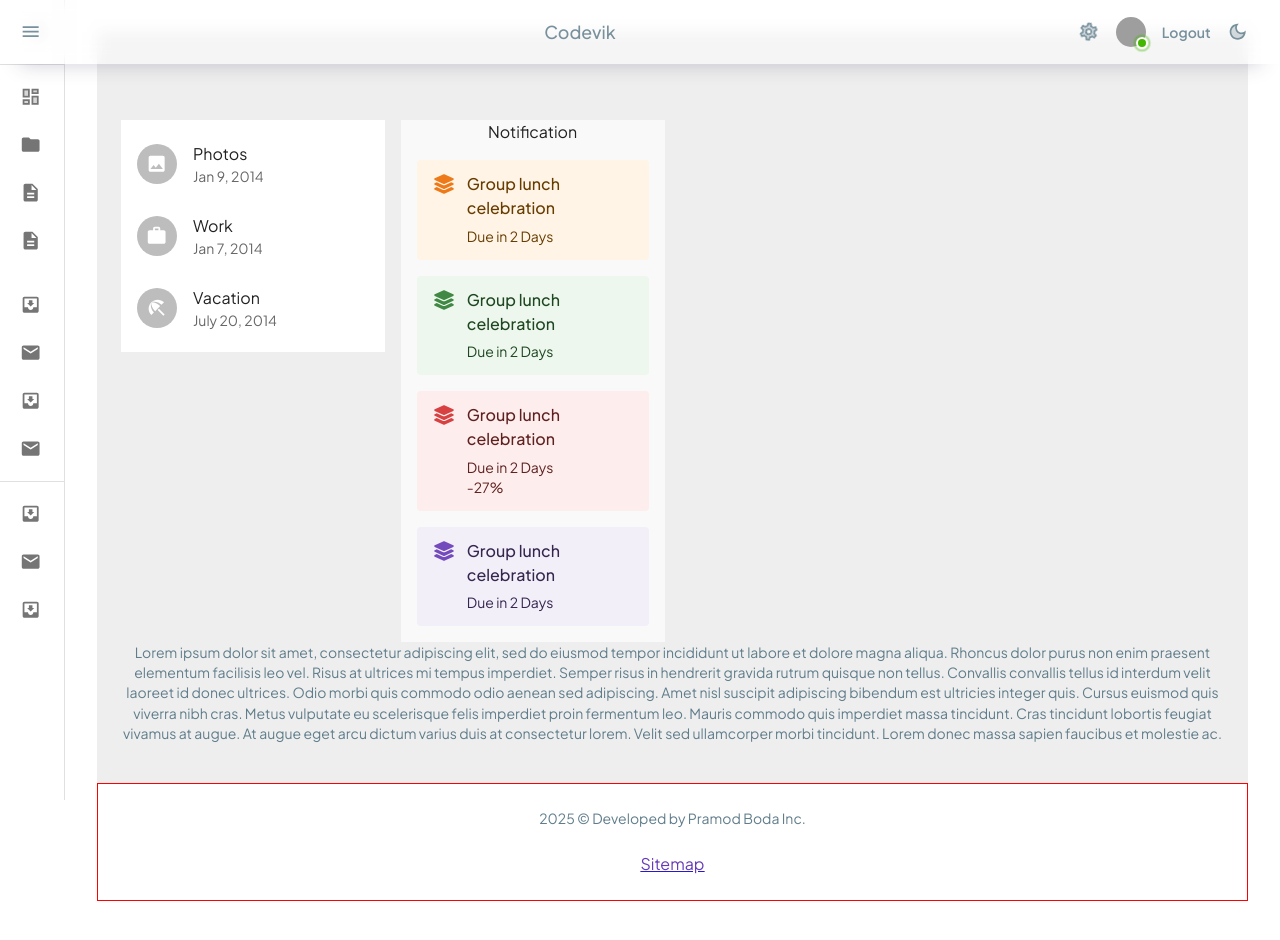
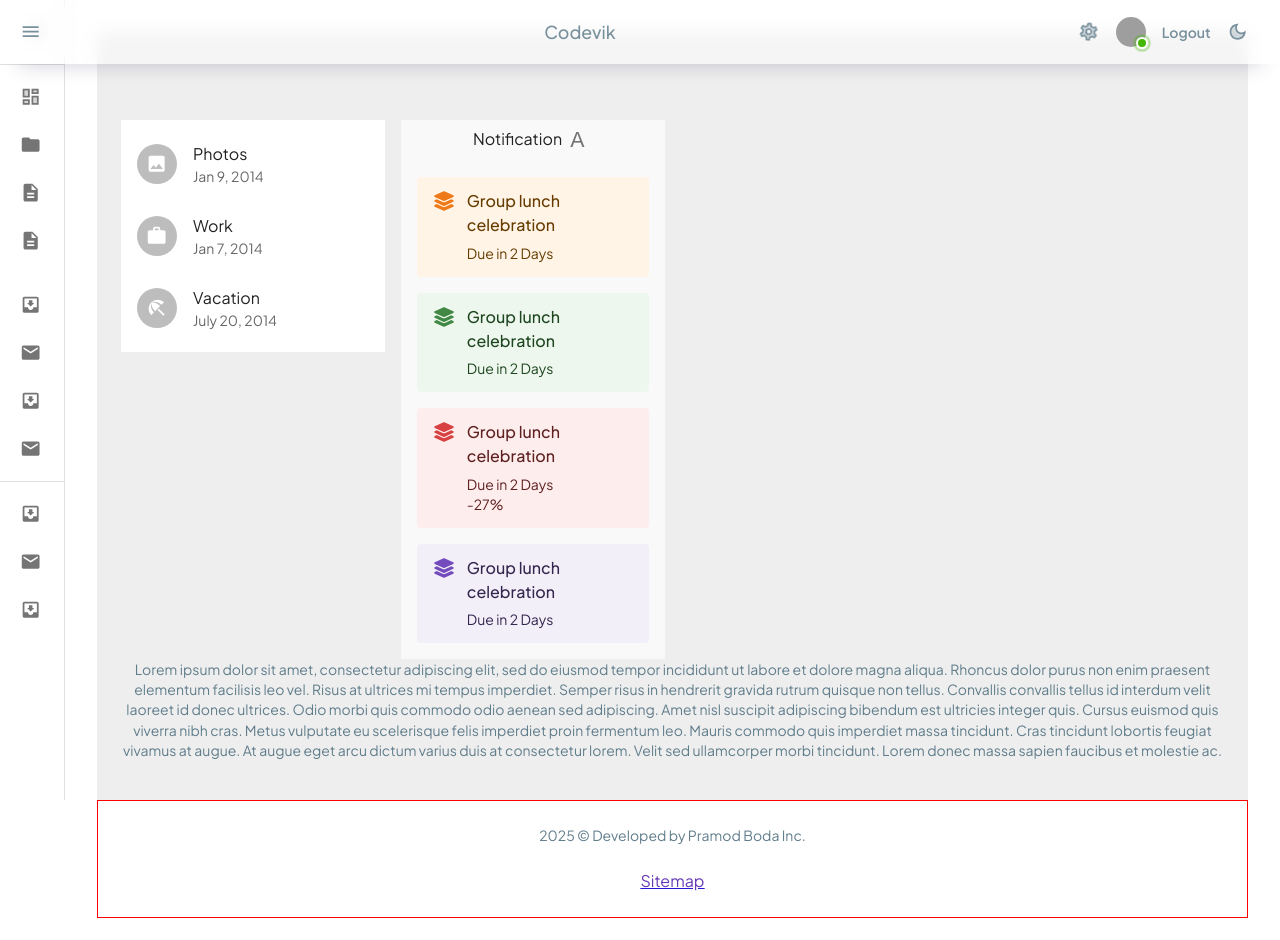
Before and after one commit to pramodboda/fe-react-mui-dashboard, a React (Vite) app: page /components/lists in a window 1280 px wide. Shown: the top 940 px of the page. Built offline with nearby package versions, Linux system fonts and the light colour scheme; grey boxes are pictures that could not be loaded.

Commit message:
UPDATE: UI

```diff
--- a/src/pages/components/ListsPage.tsx
+++ b/src/pages/components/ListsPage.tsx
@@ -51,7 +51,7 @@ const ListsPage: React.FC = () => {
         </ProUI_Card>
       </Grid>
       <Grid size={{ xs: 12, lg: 3 }}>
-        <ProUI_Card title="Notification" action="true">
+        <ProUI_Card title="Notification" actions="true">
           <Box>
             <List>
               <ListItem>
```
